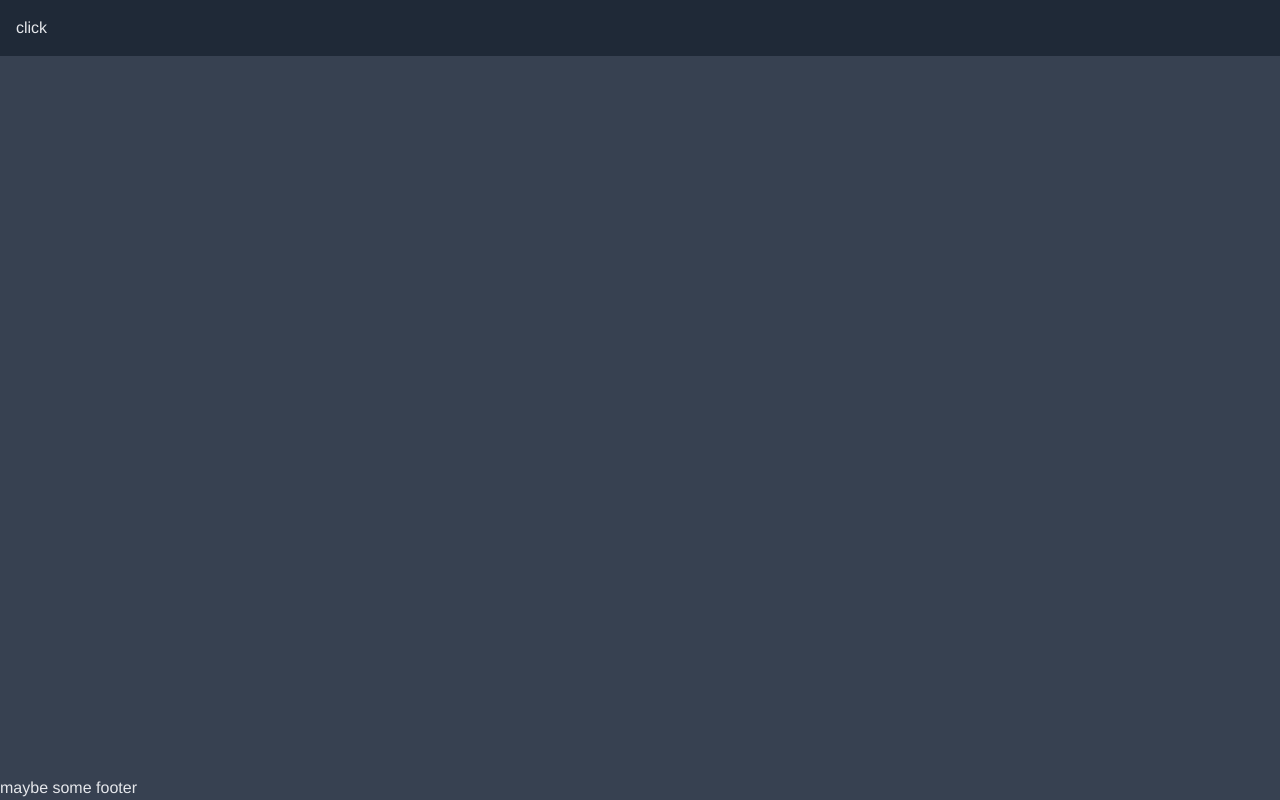
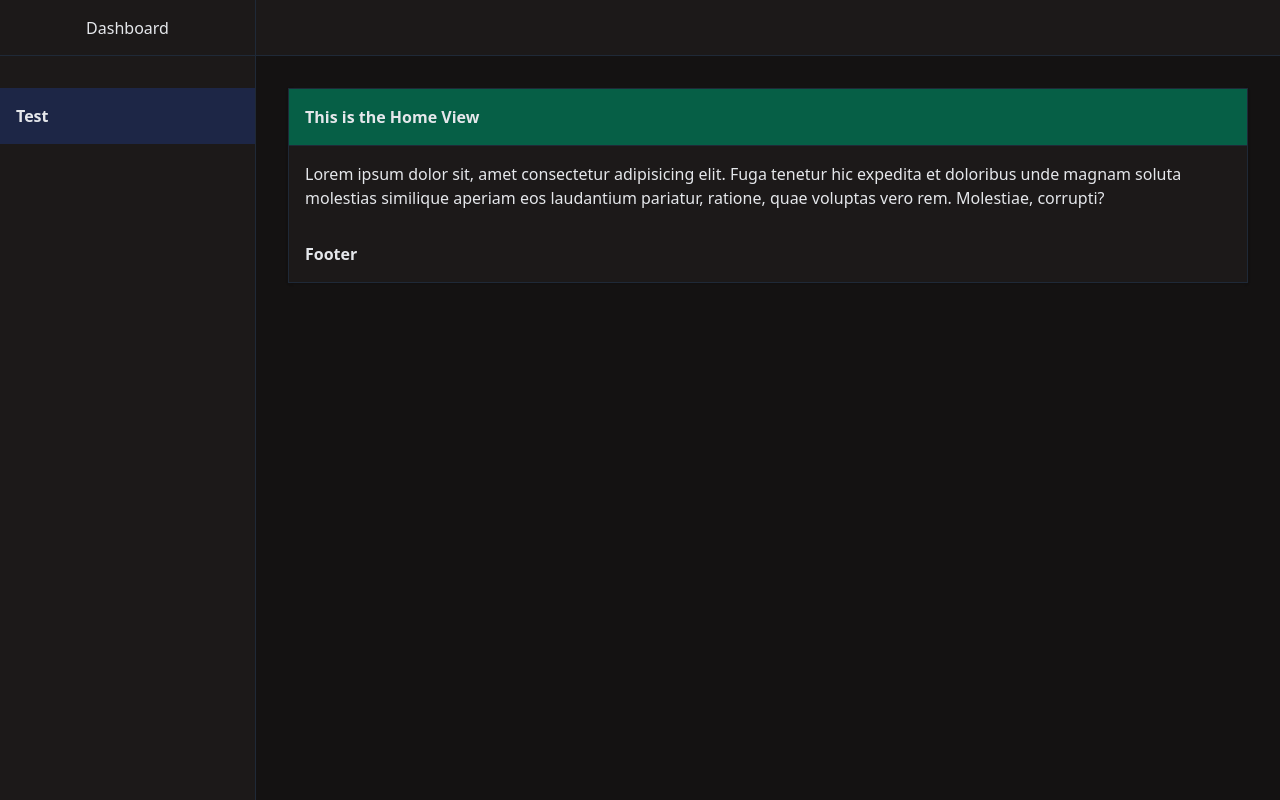
Before and after one commit to Der-Alex/vue-dashboard, a Vue app: page / in a window 1280 px wide. Built offline with nearby package versions, Linux system fonts and the light colour scheme.

Commit message:
components, icons, vuex - added vuex store - added store ui module - added heroicons - added some basic styling - added card component - added sidebar component - added mainheader component

```diff
--- a/package.json
+++ b/package.json
@@ -7,6 +7,7 @@
     "serve": "vite preview"
   },
   "dependencies": {
+    "@heroicons/vue": "^1.0.4",
     "vue": "^3.2.16",
     "vue-router": "^4.0.11",
     "vuex": "^4.0.2"
--- a/src/App.vue
+++ b/src/App.vue
@@ -1,31 +1,20 @@
 <script setup>
-import { ref } from '@vue/reactivity';
-
-const sidebarVisible = ref(false);
-const toggleSidebar = () => {
-  sidebarVisible.value = !sidebarVisible.value;
-};
-const closeSidebar = () => {
-  sidebarVisible.value = false;
-};
+import MainHeader from './components/ui/header/MainHeader.vue';
+import Sidebar from './components/ui/sidebar/Sidebar.vue';
 </script>
 
 <template>
-  <div class="bg-gray-700 text-gray-200 dashboard w-screen h-screen">
-    <header class="header bg-gray-800">
-      <button class="p-4" @click="toggleSidebar">click</button>
-    </header>
-    <aside class="sidebar fixed h-screen w-9/12 top-0 bg-gray-900 md:flex transform" :class="sidebarVisible ? 'translate-x-0' : '-translate-x-full'">
-      this will be the sidebar
-    </aside>
-    <main @click="closeSidebar">
+  <div class="dashboard bg-special-black text-gray-200 w-screen h-screen grid grid-cols-1">
+    <main-header />
+    <sidebar />
+    <main class="p-8 md:pl-72 transition-all">
       <router-view />
     </main>
     <footer class="footer sticky bottom-0">maybe some footer</footer>
   </div>
 </template>
 
-<style lang="scss">
+<style lang="scss" scoped>
 #app {
   font-family: Avenir, Helvetica, Arial, sans-serif;
   -webkit-font-smoothing: antialiased;
@@ -33,24 +22,6 @@ const closeSidebar = () => {
 }
 
 .dashboard {
-  display: grid;
   grid-template-rows: max-content auto max-content;
-  grid-template-columns: 1fr;
-}
-
-.header {
-  grid-row: 1;
-}
-
-.sidebar {
-  transition: transform 0.2s ease;
-}
-
-.left-neg-100 {
-  transform: translateX(-100%);
-}
-
-.footer {
-  grid-row: 3;
 }
 </style>
--- /dev/null
+++ b/src/components/ui/card/Card.vue
@@ -0,0 +1,37 @@
+<template>
+  <section class="card shadow border border-gray-800" :class="props.fullColored ? typeClass : 'bg-special-gray'">
+    <div class="header p-4 border border-t-0 border-l-0 border-r-0 border-gray-800 font-bold" :class="typeClass">
+      <slot name="card-header" />
+    </div>
+    <div class="content p-4">
+      <slot name="card-content" />
+    </div>
+    <div class="footer p-4 font-bold">
+      <slot name="card-footer" />
+    </div>
+  </section>
+</template>
+<script setup>
+import { computed } from '@vue/reactivity';
+
+const props = defineProps({
+  type: {
+    type: String,
+    default: '',
+  },
+  fullColored: {
+    type: Boolean,
+    default: '',
+  },
+});
+
+const typeClass = computed(() => {
+  switch (props.type) {
+    case 'success':
+      return 'bg-green-800';
+    default:
+      return '';
+  }
+});
+console.log('TypeClass', typeClass.value);
+</script>
--- /dev/null
+++ b/src/components/ui/header/MainHeader.vue
@@ -0,0 +1,15 @@
+<template>
+  <header class="header bg-special-gray h-14 border-gray-800 border border-t-0 border-l-0 border-r-0">
+    <button class="p-4 md:hidden" @click="toggleSidebar"><menu-icon class="h-6 w-6" /></button>
+  </header>
+</template>
+
+<script setup>
+import { useStore } from 'vuex';
+import { MenuIcon } from '@heroicons/vue/outline';
+const store = useStore();
+const toggleSidebar = () => {
+  const visible = store.getters['sidebar/isVisible'];
+  store.dispatch('sidebar/setVisibility', !visible);
+};
+</script>
--- /dev/null
+++ b/src/components/ui/sidebar/Sidebar.vue
@@ -0,0 +1,42 @@
+<template>
+  <div class="overlay md:hidden" :class="isVisible ? 'bg-black opacity-50 fixed w-screen h-screen z-10' : 'hidden'" @click="closeSidebar"></div>
+  <aside
+    class="
+      sidebar
+      fixed
+      z-20
+      h-screen
+      w-64
+      top-0
+      bg-special-gray
+      border border-l-0 border-t-0 border-b-0 border-gray-800
+      transform
+      transition-transform
+      shadow-lg
+      md:translate-x-0 md:shadow-none
+    "
+    :class="isVisible ? 'translate-x-0' : '-translate-x-full'"
+  >
+    <div class="sidebar-header h-14 border border-l-0 border-r-0 border-t-0 border-gray-800 w-full flex items-center justify-center">
+      <h2>Dashboard</h2>
+    </div>
+    <nav class="sidebar-nav pt-8">
+      <ul>
+        <li class="p-4 bg-blue-900 bg-opacity-40 font-bold">Test</li>
+      </ul>
+    </nav>
+  </aside>
+</template>
+
+<script setup>
+import { useStore } from 'vuex';
+import { computed } from '@vue/reactivity';
+const store = useStore();
+const isVisible = computed(() => store.getters['sidebar/isVisible']);
+const closeSidebar = () => {
+  if (isVisible.value) {
+    store.dispatch('sidebar/setVisibility', false);
+  }
+};
+console.log('sidebar', isVisible.value);
+</script>
--- a/src/store/index.js
+++ b/src/store/index.js
@@ -1,5 +1,10 @@
 import { createStore } from 'vuex';
+import sidebar from './modules/ui/sidebar';
 
-const store = createStore({});
+const store = createStore({
+  modules: {
+    sidebar,
+  },
+});
 
 export default store;
--- /dev/null
+++ b/src/store/modules/ui/sidebar.js
@@ -0,0 +1,25 @@
+const sidebar = {
+  namespaced: true,
+  state: () => ({
+    isVisible: false,
+  }),
+  getters: {
+    isVisible(state) {
+      return state.isVisible;
+    },
+  },
+  actions: {
+    setVisibility({ commit }, visibility) {
+      console.log('setting visibility', visibility);
+      commit('SET_VISIBILITY', visibility);
+    },
+  },
+  mutations: {
+    SET_VISIBILITY(state, visibility) {
+      console.log('mutating visibility', visibility);
+      state.isVisible = visibility;
+    },
+  },
+};
+
+export default sidebar;
--- a/src/views/Home.vue
+++ b/src/views/Home.vue
@@ -1,3 +1,20 @@
-<script setup></script>
+<script setup>
+import Card from '../components/ui/card/Card.vue';
+</script>
 
-<template></template>
+<template>
+  <card type="success" :fullColored="false">
+    <template v-slot:card-header>
+      <h1>This is the Home View</h1>
+    </template>
+    <template v-slot:card-content>
+      <p>
+        Lorem ipsum dolor sit, amet consectetur adipisicing elit. Fuga tenetur hic expedita et doloribus unde magnam soluta molestias similique aperiam eos
+        laudantium pariatur, ratione, quae voluptas vero rem. Molestiae, corrupti?
+      </p>
+    </template>
+    <template v-slot:card-footer>
+      <p>Footer</p>
+    </template>
+  </card>
+</template>
--- a/tailwind.config.js
+++ b/tailwind.config.js
@@ -2,7 +2,17 @@ module.exports = {
   purge: ['./index.html', './src/**/*.{vue,js,ts,jsx,tsx}'],
   darkMode: false, // or 'media' or 'class'
   theme: {
-    extend: {},
+    extend: {
+      padding: {
+        68: '17rem',
+        72: '18rem',
+      },
+      backgroundColor: (theme) => ({
+        ...theme('colors'),
+        'special-black': '#141212',
+        'special-gray': '#1c1919',
+      }),
+    },
   },
   variants: {
     extend: {},
```
Also changed, not shown: 1 other file (tests, documents, lock files or other folders).
